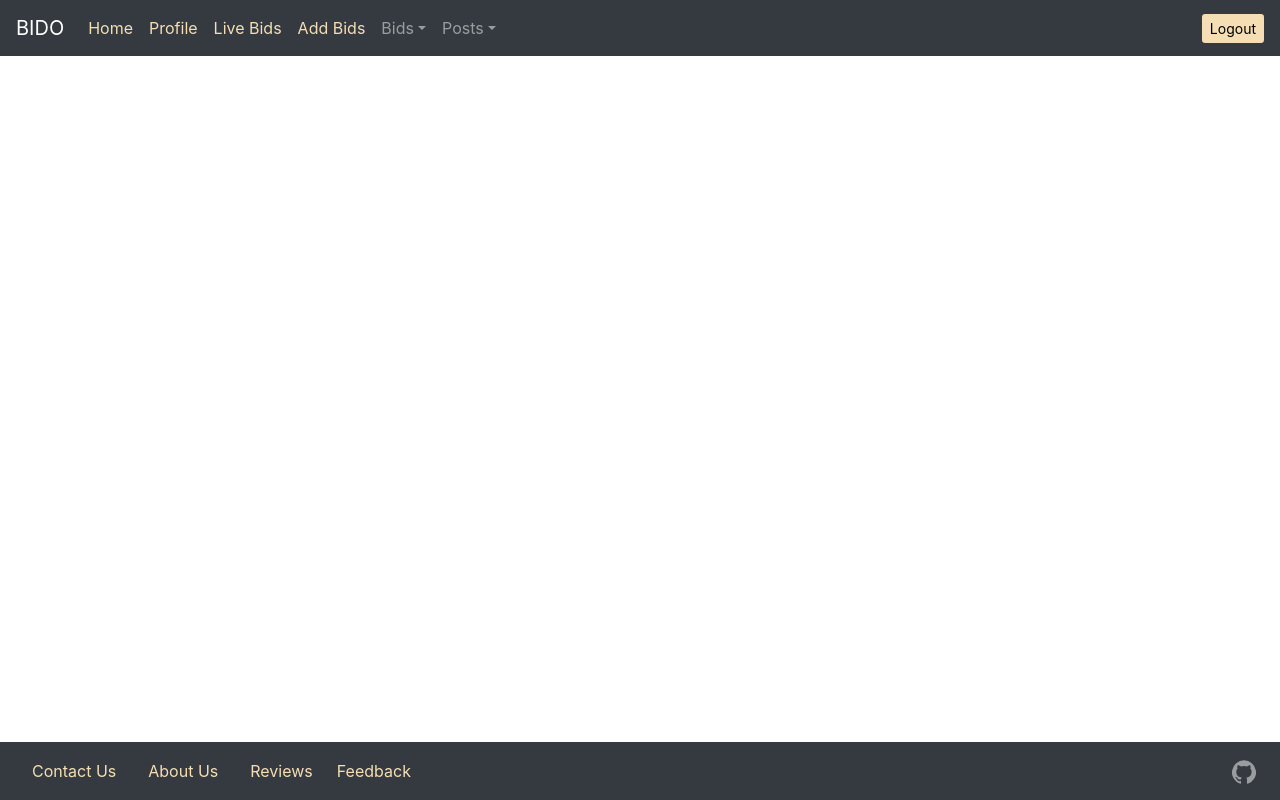
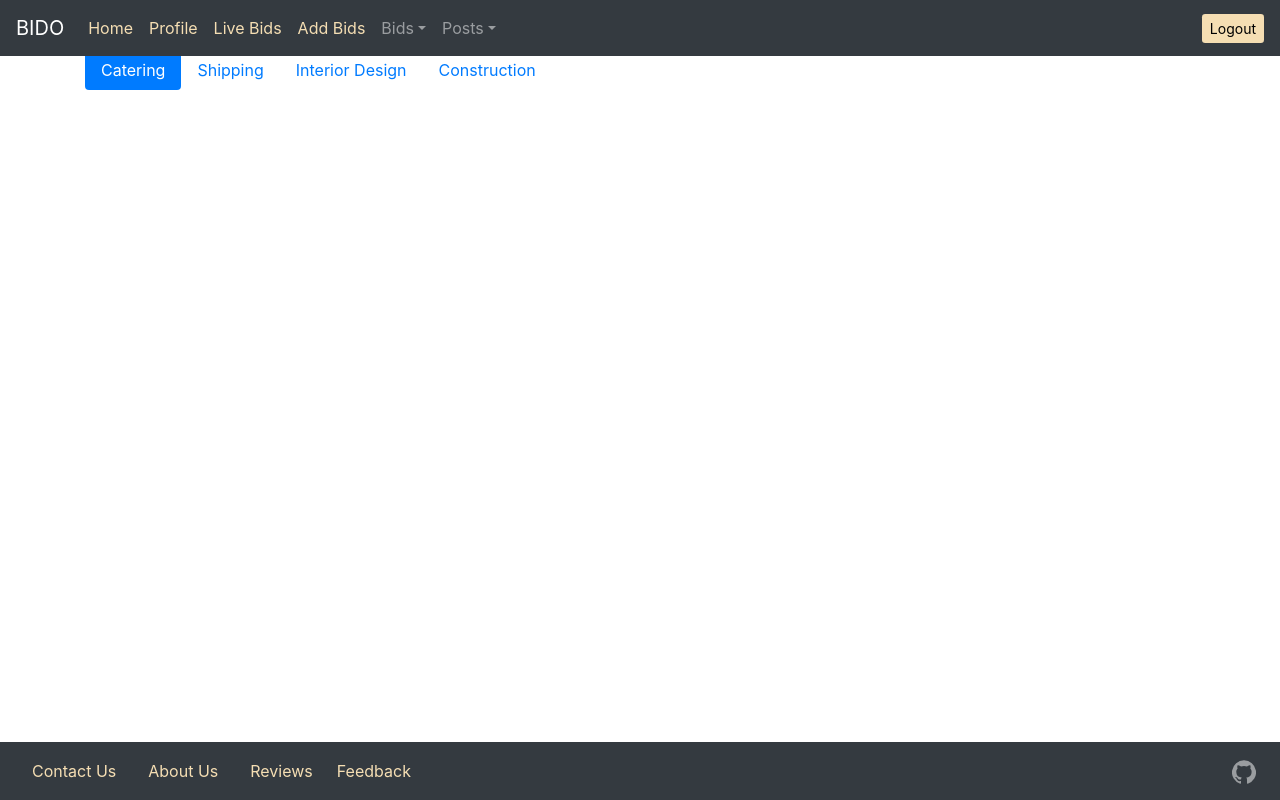
Before and after one commit to Thakurking/bido, a React (Create React App) app in the folder bido-frontend/: page /home in a window 1280 px wide. Built offline with nearby package versions, Linux system fonts and the light colour scheme; sample sign-in values are in the browser's storage.

Commit message:
made home page post navigation

```diff
--- a/bido-frontend/src/component/screens/home.js
+++ b/bido-frontend/src/component/screens/home.js
@@ -1,13 +1,14 @@
-import React from 'react'
+import React from "react";
 import NavBar from "./NavBar";
 import NavBarBottom from "./bottomNavBar";
 import "bootstrap/dist/css/bootstrap.min.css";
-import { Container, ButtonGroup, Button, Row, Col } from "react-bootstrap";
+import PostBar from "./homeComponent/home.postNavigation";
 
 export default function home() {
   return (
     <div>
       <NavBar />
+      <PostBar />
       <NavBarBottom />
     </div>
   );
--- /dev/null
+++ b/bido-frontend/src/component/screens/homeComponent/home.postNavigation.js
@@ -0,0 +1,48 @@
+import React from "react";
+import "bootstrap/dist/css/bootstrap.min.css";
+import { Container, Row, Col, Nav } from "react-bootstrap";
+
+export default function postNavigation() {
+  const fetchCatering = () => {};
+  const fetchShipping = () => {};
+  const fetchInteriorDesign = () => {};
+  const fetchConstruction = () => {};
+  return (
+    <div>
+      <Container fluid="md" style={{ marginTop: "50px" }}>
+        <Row>
+          <Col>
+            <Nav variant="pills" defaultActiveKey="link-1">
+              <Nav.Item>
+                <Nav.Link
+                  eventKey="link-1"
+                  onClick={() => fetchCatering()}
+                >
+                  Catering
+                </Nav.Link>
+              </Nav.Item>
+              <Nav.Item>
+                <Nav.Link eventKey="link-2" onClick={() => fetchShipping()}>
+                  Shipping
+                </Nav.Link>
+              </Nav.Item>
+              <Nav.Item>
+                <Nav.Link
+                  eventKey="link-3"
+                  onClick={() => fetchInteriorDesign()}
+                >
+                  Interior Design
+                </Nav.Link>
+              </Nav.Item>
+              <Nav.Item>
+                <Nav.Link eventKey="link-4" onClick={() => fetchConstruction()}>
+                  Construction
+                </Nav.Link>
+              </Nav.Item>
+            </Nav>
+          </Col>
+        </Row>
+      </Container>
+    </div>
+  );
+}
```
Also changed, not shown: 1 other file (tests, documents, lock files or other folders).
